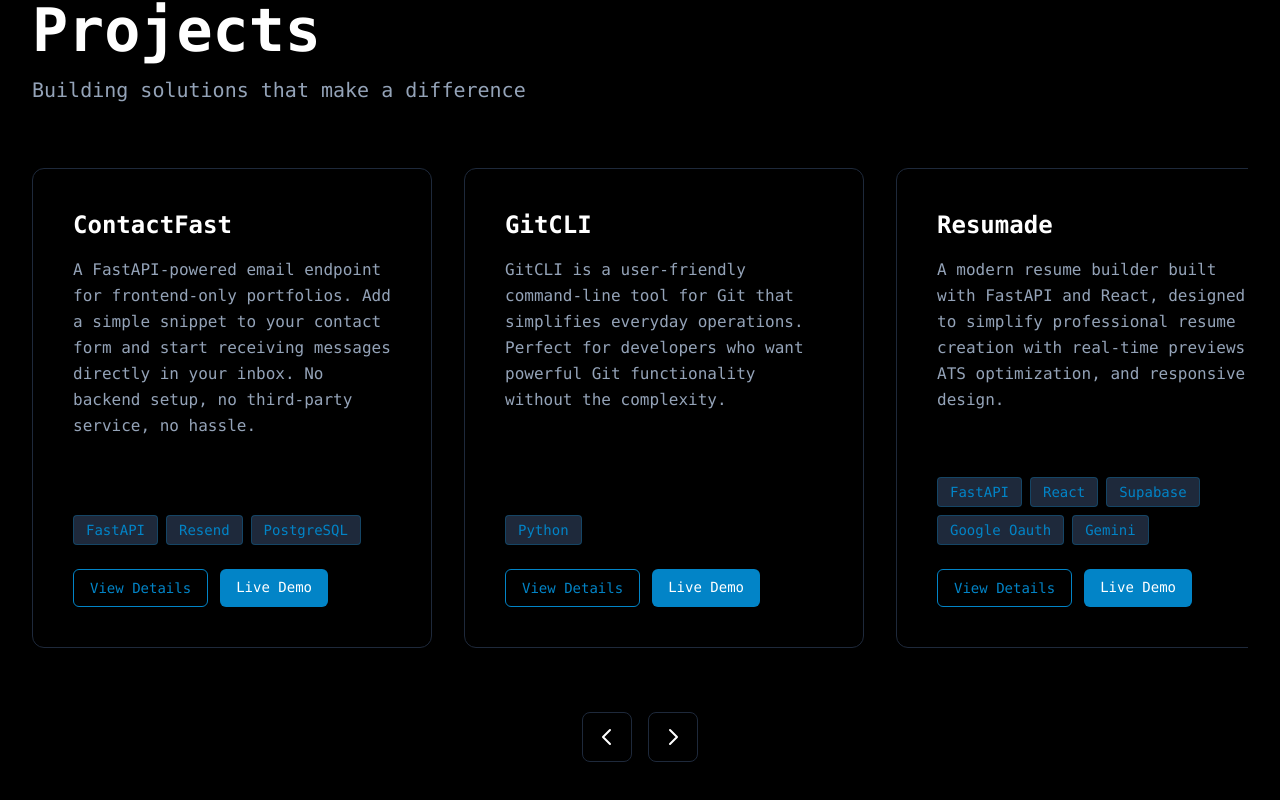
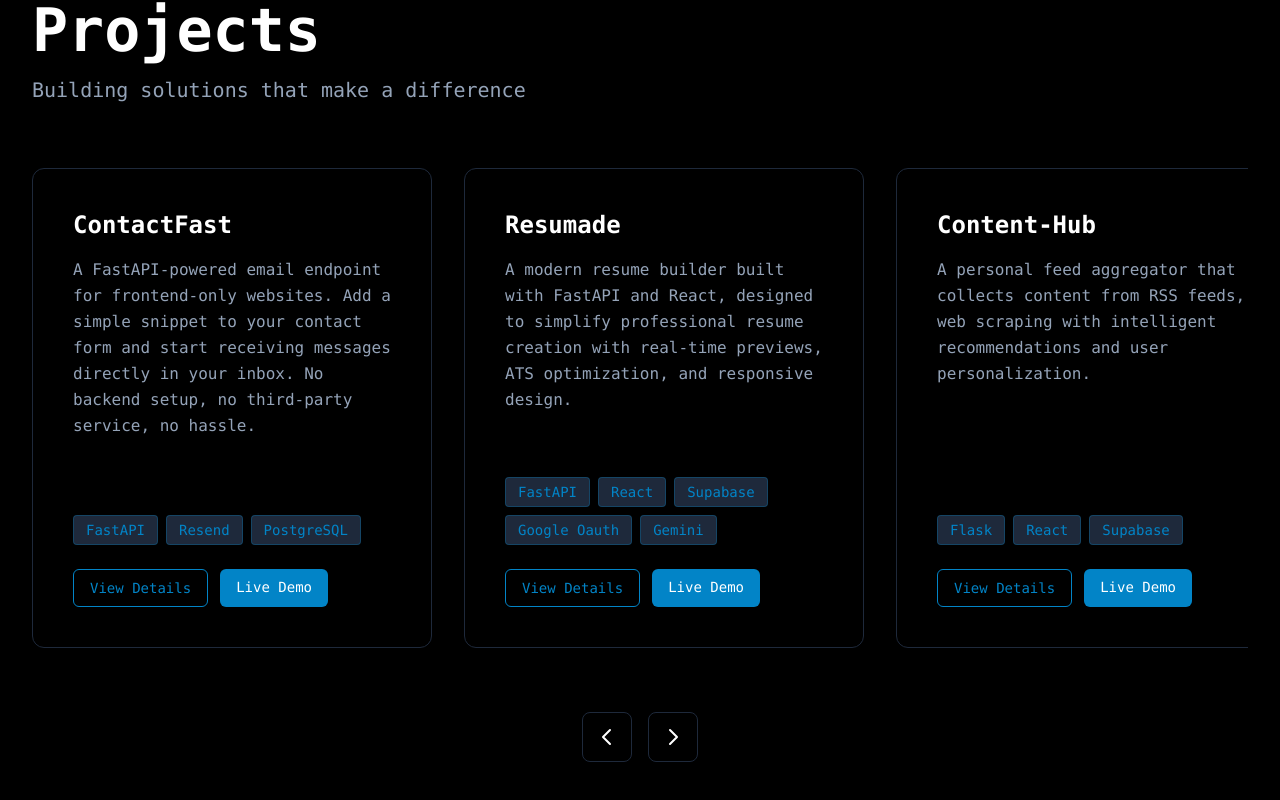
Before and after one commit to Adelodunpeter25/portfolio, a React (Vite) app in the folder portfolio-frontend/: page / in a window 1280 px wide. Shown: the part 3094-3894 px from the top of the page. Built offline with nearby package versions, Linux system fonts and the light colour scheme.

Commit message:
feat: updated projects

```diff
--- a/portfolio-frontend/src/components/Terminal.tsx
+++ b/portfolio-frontend/src/components/Terminal.tsx
@@ -108,13 +108,6 @@ const commands: Record<string, string[]> = {
     '    Tech: FastAPI, Resend, PostgreSQL',
     '    → https://github.com/Adelodunpeter25/ContactFast',
     '',
-    '[2] GitCLI',
-    '    The thinking man\'s approach to Git. A user-friendly',
-    '    command-line tool that simplifies everyday operations.',
-    '    Powerful Git functionality without the complexity.',
-    '    Tech: Python',
-    '    → https://github.com/Adelodunpeter25/GitCLI',
-    '',
     '[3] Resumade',
     '    A modern resume builder with',
     '    real-time preview, ATS optimization, and responsive design.',
@@ -136,6 +129,12 @@ const commands: Record<string, string[]> = {
     '    intelligent recommendations and user personalization.',
     '    Tech: Flask, React, Supabase',
     '    → https://github.com/Adelodunpeter25/content-hub',
+    '[5] AllInbox',
+    '    Quite ingenious. AllInbox is a mobile app that aggregates notifications and messages',
+    '    from multiple platforms (Gmail, GitHub, Slack, Discord, and more)',
+    '    into a single, unified inbox.',
+    '    Tech: FastAPI, React Native, PostgreSQL',
+    '    → https://github.com/Adelodunpeter25/AllInbox',
     '',
     'Each project demonstrates his thoughtful approach to',
     'problem-solving and commitment to quality.',
--- a/portfolio-frontend/src/data.ts
+++ b/portfolio-frontend/src/data.ts
@@ -55,7 +55,7 @@ export const portfolioData = {
     {
       id: "contactfast",
       title: "ContactFast",
-      description: "A FastAPI-powered email endpoint for frontend-only portfolios. Add a simple snippet to your contact form and start receiving messages directly in your inbox. No backend setup, no third-party service, no hassle.",
+      description: "A FastAPI-powered email endpoint for frontend-only websites. Add a simple snippet to your contact form and start receiving messages directly in your inbox. No backend setup, no third-party service, no hassle.",
       tech: ["FastAPI", "Resend", "PostgreSQL"],
       link: "https://github.com/Adelodunpeter25/ContactFast",
       demo: "https://contact-fast.vercel.app",
@@ -71,24 +71,6 @@ export const portfolioData = {
       outcome: "Successfully deployed and being used in multiple production portfolios."
     },
     {
-      id: "gitcli",
-      title: "GitCLI",
-      description: "GitCLI is a user-friendly command-line tool for Git that simplifies everyday operations. Perfect for developers who want powerful Git functionality without the complexity.",
-      tech: ["Python"],
-      link: "https://github.com/Adelodunpeter25/GitCLI",
-      demo: "https://pypi.org/project/gitcli-automation/",
-      fullDescription: "GitCLI is a user-friendly command-line tool designed to simplify everyday Git operations. It provides developers with a clean and intuitive interface to perform common Git tasks — such as committing, branching, pushing, and merging — without the overwhelming syntax or steep learning curve. Whether you’re a beginner learning Git or an experienced developer looking to speed up your workflow, GitCLI offers powerful Git functionality in a streamlined, hassle-free experience.",
-      features: [
-        "Tab completion in interactive mode",
-        "Fully Configurable, every behavior matches your style",
-        "Safety checks for destructive operations",
-        "Cross-platform (macOS, Linux, Windows)",
-        "Automation of common Git tasks",
-      ],
-      challenges: "I've been searching for a suitable Git command-line tool that’s simple, intuitive, and doesn’t overwhelm you with dozens of commands.",
-      outcome: "No overwhelming GUI or dozens of commands — only what’s necessary. No memorization of complex commands. Commands are intuitive, prompts guide the user",
-    },
-    {
       id: "resumade",
       title: "Resumade",
       description: "A modern resume builder built with FastAPI and React, designed to simplify professional resume creation with real-time previews, ATS optimization, and responsive design.",
@@ -99,36 +81,20 @@ export const portfolioData = {
       features: [
         "Real-time resume editing with instant preview",
         "Multiple modern, ATS-friendly templates",
-        "Export in PDF, DOCX, and TXT formats",
+        "Export in PDF and TXT formats",
         "Clean and intuitive interface designed for all users"
       ],
-      challenges: "Building a free and easy-to-use resume builder that anyone can use — even without design experience — while keeping it fast, modern, functional.",
+      challenges: "Building a free and easy-to-use resume builder that anyone can use — even without design experience, while keeping it fast, modern, functional.",
       outcome: "Created a simple yet powerful resume builder that helps users craft professional resumes effortlessly, making the resume-building process accessible to everyone.",
-    },
-    {
-      id: "image-processor-api",
-      title: "Image-Processor-API",
-      description: "A Flask-based image processing service with user authentication, image upload, and transformation capabilities.",
-      tech: ["Flask", "Pillow", "Supabase"],
-      link: "https://github.com/Adelodunpeter25/image-processor-api",
-      demo: "https://image-processor-api.vercel.app",
-      fullDescription: "A powerful Flask-based image processing service that enables users to upload, and transform images in real time. Built with scalability and performance in mind, it showcases advanced backend logic, RESTful API design, and seamless integration with modern frontend technologies.",
-      features: [
-        "User authentication and API Key authorization",
-        "Image upload and download functionality",
-        "Image transformation capabilities"
-      ],
-      challenges: "Building an API that could process and handle image files efficiently while keeping response times fast and reliable.",
-      outcome: "Developed a robust Flask-based API that processes images quickly, ensuring smooth performance for any connected frontend or client application."
     },
     {
       id: "content-hub",
       title: "Content-Hub",
-      description: "A personal feed aggregator that collects content from RSS feeds, web scraping, and social media with intelligent recommendations and user personalization.",
+      description: "A personal feed aggregator that collects content from RSS feeds, web scraping with intelligent recommendations and user personalization.",
       tech: ["Flask", "React", "Supabase"],
       link: "https://github.com/Adelodunpeter25/content-hub",
       demo: "https://content-hubb.vercel.app",
-      fullDescription: "A personal feed aggregator that collects content from RSS feeds, web scraping, and social media with intelligent recommendations and user personalization.",
+      fullDescription: "A personal feed aggregator that collects content from RSS feeds, web scraping, and social media apps like Youtube and Reddit with intelligent recommendations and user personalization.",
       features: [
         "RSS feed aggregation from multiple sources",
         "Web scraping for content collection",
@@ -139,22 +105,22 @@ export const portfolioData = {
       outcome: "Developed an intelligent content aggregator that unifies feeds from multiple sources and tailors them to user preferences in real time."
     },
     {
-      id: "project-six",
-      title: "Project Six",
-      description: "Real-time chat application with WebSocket",
-      tech: ["Socket.io", "Redis", "Docker"],
-      link: "https://github.com/Adelodunpeter25/project6",
+      id: "allinbox",
+      title: "ALLInbox",
+      description: "AllInbox is a mobile app that aggregates notifications and messages from multiple platforms (Gmail, GitHub, Slack, Discord, and more) into a single, unified inbox.",
+      tech: ["FastAPI", "React Native", "PostgreSQL"],
+      link: "https://github.com/Adelodunpeter25/AllInbox",
       demo: "https://project6-demo.com",
-      fullDescription: "A scalable real-time chat application with support for multiple rooms, direct messaging, and file sharing.",
+      fullDescription: "AllInbox is a mobile app that aggregates notifications and messages from multiple platforms (Gmail, GitHub, Slack, Discord, and more) into a single, unified inbox. Users connect their accounts via secure OAuth, and AllInbox fetches, normalizes, and displays all actionable items in one place.",
       features: [
-        "Real-time messaging with Socket.io",
-        "Redis for session management",
-        "Docker containerization for easy deployment",
-        "File upload and sharing",
-        "Message history and search"
+        "Unified inbox for multiple platforms",
+        "Secure OAuth integration",
+        "Real-time notifications",
+        "Customizable notification settings",
+        "Search and filter capabilities"
       ],
-      challenges: "Scaling WebSocket connections and maintaining message delivery guarantees.",
-      outcome: "Successfully handles 5000+ concurrent users with message delivery in under 50ms."
+      challenges: "Users struggle to keep up with notifications spread across various apps, leading to missed messages and decreased productivity.",
+      outcome: "Successfully created a unified inbox that improves user productivity by reducing the need to switch between different apps."
     },
   ],
   skills: [
@@ -164,9 +130,9 @@ export const portfolioData = {
     { name: "React", proficiency: 50 },
     { name: "CSS", proficiency: 80 },
     { name: "HTML", proficiency: 80 },
-    { name: "PostgreSQL", proficiency: 80 },
+    { name: "PostgreSQL", proficiency: 70 },
     { name: "SQLite", proficiency: 85 },
-    { name: "Git", proficiency: 90 },
+    { name: "Git", proficiency: 80 },
     { name: "Redis", proficiency: 55 },
     { name: "Supabase", proficiency: 50 },
   ],
```
Also changed, not shown: 1 other file (tests, documents, lock files or other folders).
